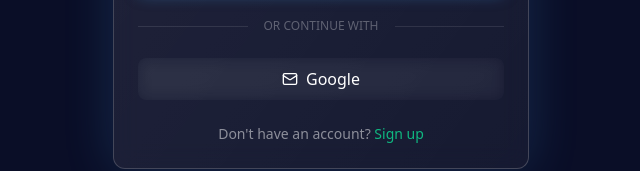
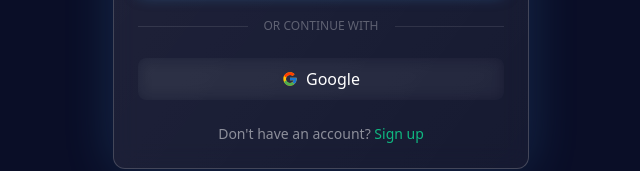
Before and after one commit to anshgedia04/OrbitX, a Next.js app: page /login in a window 1280 px wide. Shown: the part 512-683 px from the top of the page, without its empty margins (319-959 px from the left). Built offline with nearby package versions, Linux system fonts and the light colour scheme.

Commit message:
google react icons

```diff
--- a/app/(auth)/login/page.tsx
+++ b/app/(auth)/login/page.tsx
@@ -6,7 +6,8 @@
 import { useForm } from "react-hook-form";
 import { zodResolver } from "@hookform/resolvers/zod";
 import { z } from "zod";
-import { LogIn, Github, Mail } from "lucide-react";
+import { LogIn, Github } from "lucide-react";
+import { FcGoogle } from "react-icons/fc";
 
 import { Button } from "@/components/ui/Button";
 import { Input } from "@/components/ui/Input";
@@ -124,7 +125,7 @@
                 <Button
                     variant="ghost"
                     className="w-full"
-                    leftIcon={<Mail size={18} />}
+                    leftIcon={<FcGoogle size={18} />}
                     onClick={() => window.location.href = "/api/auth/google"}
                 >
                     Google
--- a/package.json
+++ b/package.json
@@ -30,6 +30,7 @@
     "react": "19.2.0",
     "react-dom": "19.2.0",
     "react-hook-form": "^7.68.0",
+    "react-icons": "^5.5.0",
     "react-markdown": "^10.1.0",
     "react-syntax-highlighter": "^16.1.0",
     "react-textarea-autosize": "^8.5.9",
```
Also changed, not shown: 1 other file (tests, documents, lock files or other folders).
